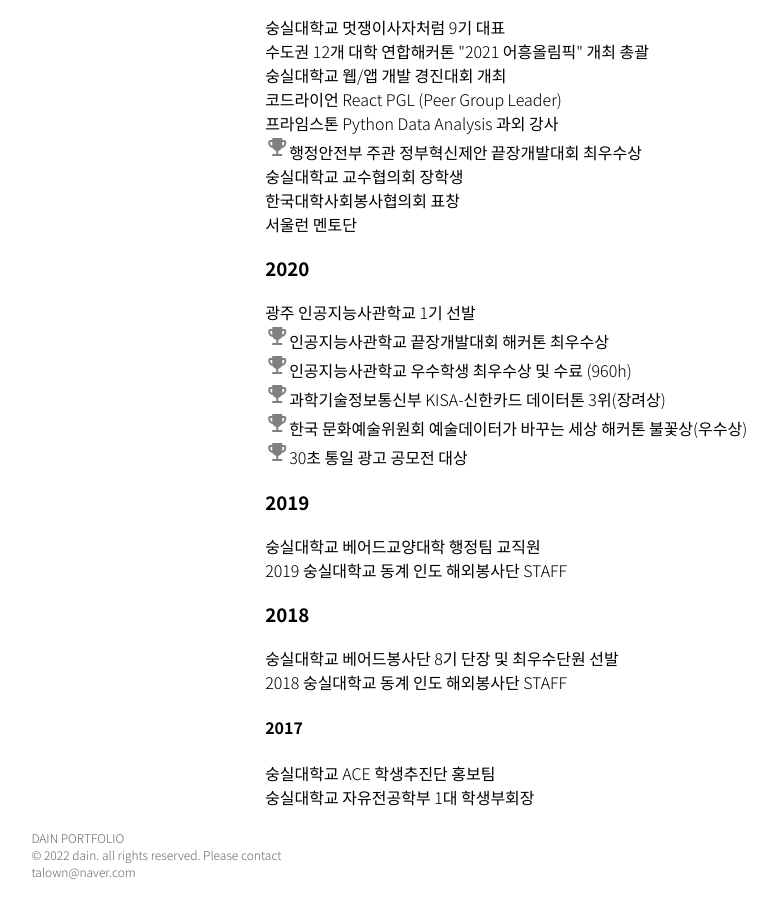
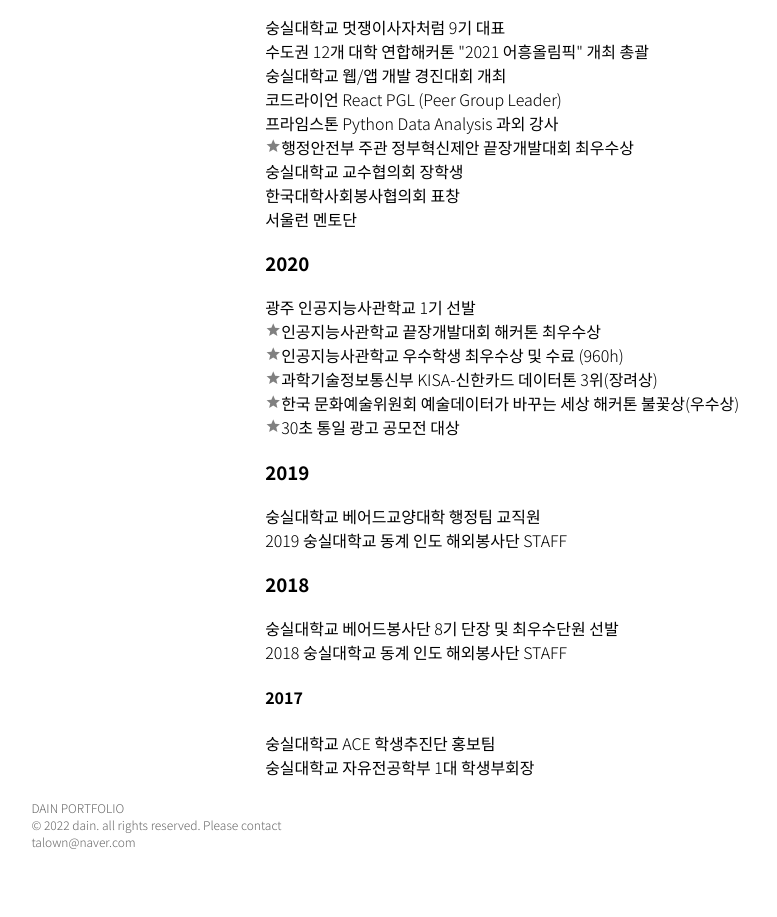
Before and after one commit to da-in/resume, a React (Create React App) app: page / in a window 1280 px wide. Shown: the part 3700-4617 px from the top of the page, without its empty margins (71-848 px from the left). Built offline with nearby package versions, Linux system fonts and the light colour scheme.

Commit message:
:lipstick: Update Timeline
Update Timeline

```diff
--- a/src/index.css
+++ b/src/index.css
@@ -48,14 +48,15 @@ a:hover{
   color: gray;
 }
 
+hr {
+  border: solid 1px #f0f0f0;
+}
+
 .handwriting {
   font-family: 'Caveat';
 }
 
 .icons {
   color: grey;
+  font-size: 16px;
 }
-
-hr {
-  border: solid 1px #f0f0f0;
-}
--- a/src/markdown/timeline.md
+++ b/src/markdown/timeline.md
@@ -11,7 +11,7 @@ POOL Cross Platform Developer
 숭실대학교 웹/앱 개발 경진대회 개최
 코드라이언 React PGL (Peer Group Leader)
 프라임스톤 Python Data Analysis 과외 강사
-<i class="material-icons icons">emoji_events</i>행정안전부 주관 정부혁신제안 끝장개발대회 최우수상
+<i class="material-icons icons">star</i>행정안전부 주관 정부혁신제안 끝장개발대회 최우수상
 숭실대학교 교수협의회 장학생
 한국대학사회봉사협의회 표창
 서울런 멘토단
@@ -19,14 +19,14 @@ POOL Cross Platform Developer
 ### 2020
 
 광주 인공지능사관학교 1기 선발
-<i class="material-icons icons">emoji_events</i><span>인공지능사관학교 끝장개발대회 해커톤 최우수상</span>
-<i class="material-icons icons">emoji_events</i>인공지능사관학교 우수학생 최우수상 및 수료 (960h)
-<i class="material-icons icons">emoji_events</i>과학기술정보통신부 KISA-신한카드 데이터톤 3위(장려상)
+<i class="material-icons icons">star</i><span>인공지능사관학교 끝장개발대회 해커톤 최우수상</span>
+<i class="material-icons icons">star</i>인공지능사관학교 우수학생 최우수상 및 수료 (960h)
+<i class="material-icons icons">star</i>과학기술정보통신부 KISA-신한카드 데이터톤 3위(장려상)
 
 <div>
-  <i class="material-icons icons">emoji_events</i>한국 문화예술위원회 예술데이터가 바꾸는 세상 해커톤 불꽃상(우수상)
+  <i class="material-icons icons">star</i>한국 문화예술위원회 예술데이터가 바꾸는 세상 해커톤 불꽃상(우수상)
 </div>
-<i class="material-icons icons">emoji_events</i>30초 통일 광고 공모전 대상
+<i class="material-icons icons">star</i>30초 통일 광고 공모전 대상
 
 ### 2019
 
```
